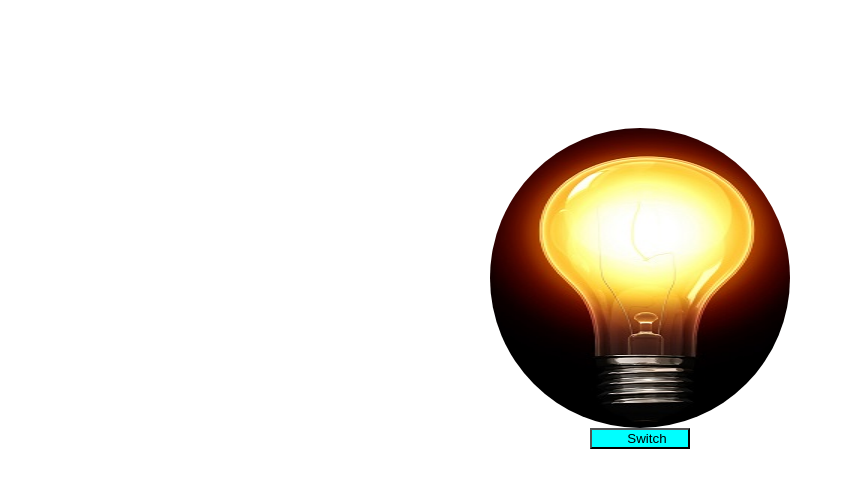
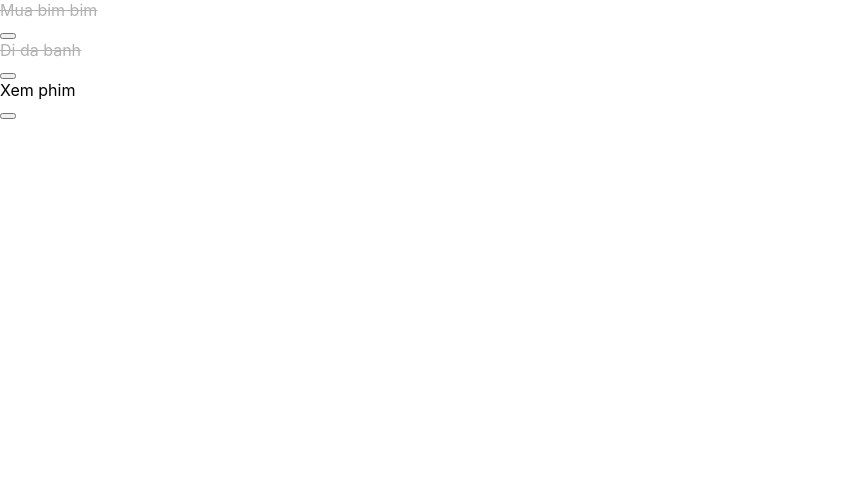
Before and after one commit to DiecTracLam/react-ci, a React (Create React App) app: page / in a window 1280 px wide. Shown: the top 488 px of the page, without its empty margins (0-853 px from the left). Built offline with nearby package versions, Linux system fonts and the light colour scheme.

Commit message:
create Example2 , Examples1

```diff
--- a/package.json
+++ b/package.json
@@ -6,6 +6,7 @@
     "@testing-library/jest-dom": "^5.11.6",
     "@testing-library/react": "^11.2.2",
     "@testing-library/user-event": "^12.6.0",
+    "classnames": "^2.2.6",
     "react": "^17.0.1",
     "react-dom": "^17.0.1",
     "react-scripts": "4.0.1",
--- a/public/index.html
+++ b/public/index.html
@@ -19,7 +19,6 @@
       Notice the use of %PUBLIC_URL% in the tags above.
       It will be replaced with the URL of the `public` folder during the build.
       Only files inside the `public` folder can be referenced from the HTML.
-
       Unlike "/favicon.ico" or "favicon.ico", "%PUBLIC_URL%/favicon.ico" will
       work correctly both with client-side routing and a non-root public URL.
       Learn how to configure a non-root public URL by running `npm run build`.
@@ -32,10 +31,8 @@
     <!--
       This HTML file is a template.
       If you open it directly in the browser, you will see an empty page.
-
       You can add webfonts, meta tags, or analytics to this file.
       The build step will place the bundled scripts into the <body> tag.
-
       To begin the development, run `npm start` or `yarn start`.
       To create a production bundle, use `npm run build` or `yarn build`.
     -->
--- a/src/App.js
+++ b/src/App.js
@@ -1,10 +1,10 @@
 import './App.css'
-import {LightBulb} from './components/LightBulb'
 
+//import {LightBulb} from './components/LightBulb'
+//import  LightTraffic from "./Examples1/LightTraffic";
+import ToDoList from "./Example2/ToDoList.jsx";
 function App() {
-  return (
-    <LightBulb/>
-  );
+    return <ToDoList/>
 }
 
 export default App;
--- /dev/null
+++ b/src/Example2/ToDoItem.js
@@ -0,0 +1,18 @@
+import React, { Component } from 'react'
+import classNames from "classnames";
+import "./Todoitem.css";
+class ToDoItem extends Component{
+    render(){
+        return(
+            <div className={classNames({'Todoitem':this.props.list.isComplete===true})}>
+                {this.props.list.title}
+            </div>
+        )
+    }
+}
+export default ToDoItem
+
+
+/*
+    <ToDoITem key={index} item='item'/> ToDoITem.props.item
+*/
--- /dev/null
+++ b/src/Example2/ToDoList.jsx
@@ -0,0 +1,35 @@
+import ToDoItem from "./ToDoItem.js";
+import './Todoitem.css';
+import React, { Component } from 'react';
+// import classNames from "classnames";
+class ToDoList extends Component{
+    constructor(){
+        super();
+        this.state={
+            todoItems:[
+                {title:'Mua bim bim',isComplete:true},
+                {title:'Di da banh',isComplete:true},
+                {title:'Xem phim',isComplete:false}
+            ]
+        }
+    }
+    onItem(){
+        console.log(this.state.todoItems.title)
+        this.setState({isComplete:!this.state.todoItems.isComplete});
+    }
+    render(){
+        return(
+            <div>
+                {this.state.todoItems.map((item,index)=>{
+                    return (
+                        <div>
+                            <ToDoItem  key={index} list={item}/>
+                            <button onClick={()=>this.onItem}></button>
+                        </div>
+                        )
+                })}
+            </div>
+        )
+    }
+}
+export default ToDoList;
--- /dev/null
+++ b/src/Example2/Todoitem.css
@@ -0,0 +1,7 @@
+.Todoitem{
+    text-decoration: line-through;
+    opacity: 0.3;
+}
+.b{
+    background-color: yellow;
+}
--- /dev/null
+++ b/src/Examples1/LightTraffic.css
@@ -0,0 +1,26 @@
+.Traffic{
+    display: flex;
+    flex-direction: column;
+    justify-content: space-between;
+}
+.light{
+    width: 60px;
+    height: 60px;
+    border-radius: 50%;
+    border: 2px solid;
+}
+.red{
+    background-color: red;
+    opacity: 0.3;
+}
+.green{
+    background-color: green;
+    opacity: 0.3;
+}
+.yellow{
+    background-color: yellow;
+    opacity: 0.3;
+}
+.active{
+    opacity: 1;
+}
--- /dev/null
+++ b/src/Examples1/LightTraffic.js
@@ -0,0 +1,37 @@
+import React, { Component } from 'react'
+import classNames from "classnames";
+import "./LightTraffic.css";
+const red='red';
+const green='green';
+const yellow='yellow';
+class ToDoItem extends Component{
+    constructor(){
+        super();
+        this.state={
+            color:red
+        };
+        setInterval(()=>{
+            this.setState( {color : this.getcolor(this.state.color)})
+        },1000)
+    }
+    getcolor(color){
+        switch (color) {
+            case red:
+                return yellow;
+            case yellow:
+                return green;
+            default:
+                return red;
+        }
+    }
+    render(){
+        return(
+            <div className='Traffic'>
+                <div className={classNames('light', 'red' ,{active:this.state.color===red})}></div>
+                <div className={classNames('light', 'yellow' ,{active:this.state.color===yellow})}></div>
+                <div className={classNames('light', 'green' ,{active:this.state.color===green})}></div>
+            </div>
+        )
+    }
+}
+export default ToDoItem
--- /dev/null
+++ b/src/Examples1/LightTraffic.jsx
@@ -0,0 +1,11 @@
+import ToDoItem from "./LightTraffic.js";
+import React, { Component } from 'react';
+
+class LightTraffic extends Component{
+    render(){
+        return(
+            <ToDoItem/>
+        )
+    }
+}
+export default LightTraffic;
--- a/src/components/LightBulb.jsx
+++ b/src/components/LightBulb.jsx
@@ -5,20 +5,20 @@ class LightBulb extends React.Component{
         super(props);
         this.state={
             isOn:true,
-            isExist:0,
+            //isExist:0,
         }
     }
     switch(){
-        if(this.state.isOn==true)
+        if(this.state.isOn===true)
             this.setState({isOn:false})
         else
             this.setState({isOn:true})
-        this.setState({isExist:this.state.isExist++});
+        //this.setState({isExist:this.state.isExist++});
     }
     render(){
         return(
             <div>
-                <img src={this.state.isOn==true ? 'img/on.jpg':'img/off.jpg'} alt="bulb" className='image'/>
+                <img src={this.state.isOn===true ? 'img/on.jpg':'img/off.jpg'} alt="bulb" className='image'/>
                 <input type="button" value="Switch" className='button' onClick={()=>this.switch()}/>
             </div>
         )
```
Also changed, not shown: src/css/LightBulb.css (line endings or trailing spaces), 2 other files (tests, documents, lock files or other folders).
